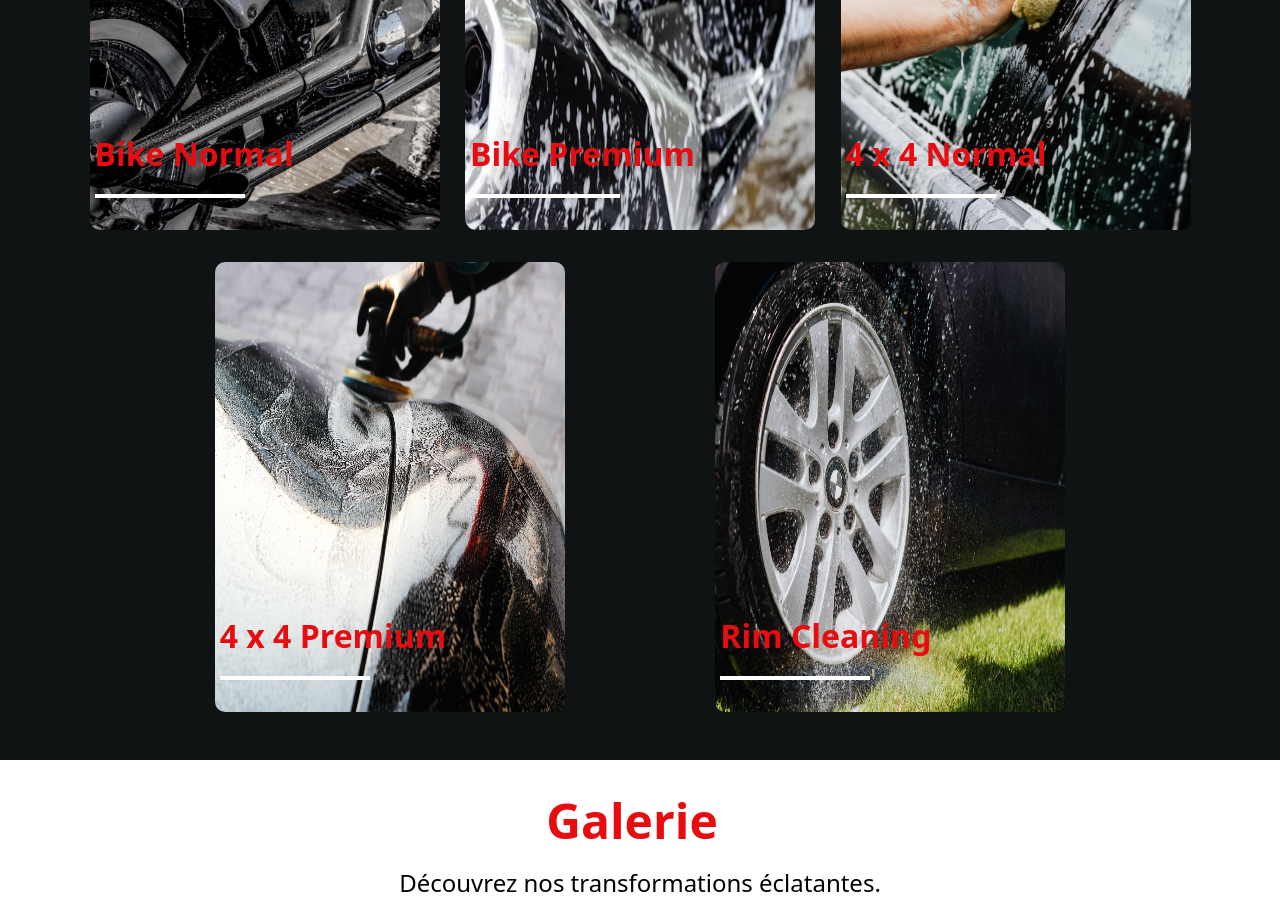
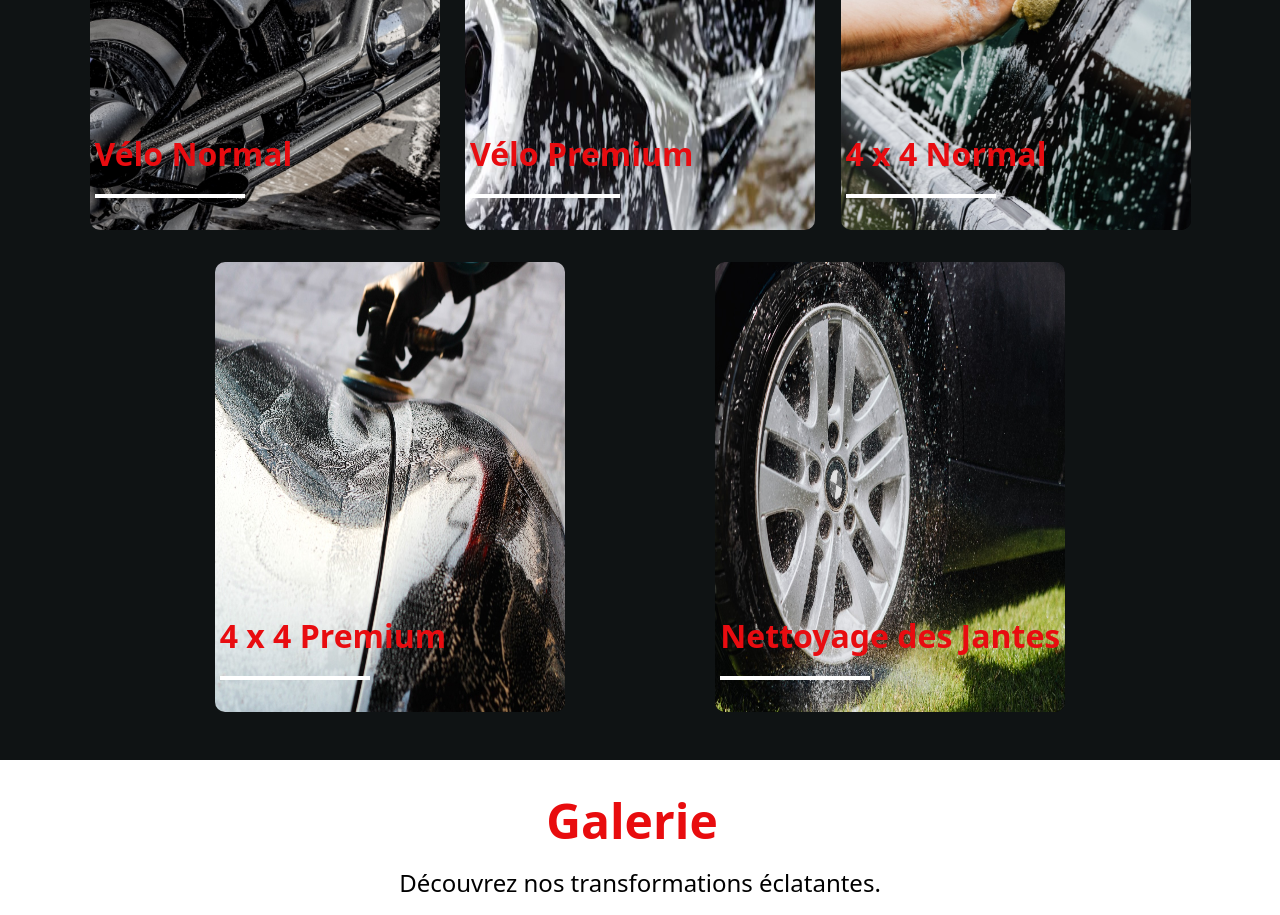
Before and after one commit to Tri-Unityy/universal-carwash, a React (Vite) app: page / in a window 1280 px wide. Shown: the part 2400-3315 px from the top of the page. Built offline with nearby package versions, Linux system fonts and the light colour scheme; a web font is replaced by a local one.

Commit message:
translate package cards

```diff
--- a/src/assets/style/css/cards.css
+++ b/src/assets/style/css/cards.css
@@ -110,15 +110,21 @@
 
 
 .ui-card .description .tag-container .tags{
-	background-color: #e80c10;
+	/* background-color: #e80c10; */
 	display: flex;
 	justify-content: center;
 	align-items: center;
-	padding:3px;
+	padding: 3px;
 	border-radius: 3px;
 	color: #fff;
 	font-weight: 600;
 	flex-wrap: wrap;
+}
+
+.ui-card .description .tag-container .tags span{
+	background-color: #e80c10;
+  	padding: 3px;
+  	border-radius: 3px;
 }
 
 .ui-card .description  .line{
--- a/src/components/Cards.jsx
+++ b/src/components/Cards.jsx
@@ -1,4 +1,4 @@
-import React from "react";
+import React, { useContext } from "react";
 import { Container } from "../assets/style/homeElements";
 import work1 from "./../assets/images/works/work1.jpeg";
 import "./../assets/style/css/cards.css";
@@ -9,9 +9,17 @@ import carpremium from "./../assets/images/packages/car-premium.jpg";
 import carrim from "./../assets/images/packages/car-rim.jpg";
 import car from "./../assets/images/packages/car.jpg";
 import packagesE from "../constants/packageEnglish";
+import packagesF from "../constants/packageFrench";
+import { TranslatorContext } from "../screens/context/TranslatorContext";
 
 const Cards = () => {
-  const cardContent = packagesE;
+  const { lang } = useContext(TranslatorContext);
+  var cardContent = {};
+  if(lang == 'french'){
+    cardContent = packagesF;
+  }else{
+    cardContent = packagesE;
+  }
   const tagContent = [];
   cardContent.forEach(p => {
     tagContent.push(p.packageItems)
@@ -37,7 +45,7 @@ const Cards = () => {
             </p>
             <div class="tag-container">
               {tagContent[0].item1 ? (
-                  <div class="tags"> {tagContent[0].item1} </div>
+                  <div class="tags"> <span>{tagContent[0].item1}</span> </div>
                 ) : null}
               {/* <div class="tags"> Interior </div>
               <div class="tags"> Exterior </div> */}
@@ -61,7 +69,10 @@ const Cards = () => {
             </p>
             <div class="tag-container">
               {tagContent[1].item1 ? (
-                  <div class="tags"> {tagContent[1].item1} </div>
+                  <div class="tags"> <span>{tagContent[1].item1}</span> </div>
+                ) : null}
+              {tagContent[1].item2 ? (
+                  <div class="tags"> <span>{tagContent[1].item2}</span> </div>
                 ) : null}
               {/* <div class="tags"> Interior </div>
               <div class="tags"> Exterior </div> */}
@@ -85,10 +96,10 @@ const Cards = () => {
             </p>
             <div class="tag-container">
               {tagContent[2].item1 ? (
-                  <div class="tags"> {tagContent[2].item1} </div>
+                  <div class="tags"> <span>{tagContent[2].item1}</span> </div>
                 ) : null}
               {tagContent[2].item2 ? (
-                  <div class="tags"> {tagContent[2].item2} </div>
+                  <div class="tags"> <span>{tagContent[2].item2}</span> </div>
                 ) : null}
               {/* <div class="tags"> Interior </div>
               <div class="tags"> Exterior </div> */}
@@ -112,10 +123,10 @@ const Cards = () => {
             </p>
             <div class="tag-container">
               {tagContent[3].item1 ? (
-                  <div class="tags"> {tagContent[3].item1} </div>
+                  <div class="tags"> <span>{tagContent[3].item1}</span> </div>
                 ) : null}
               {tagContent[3].item2 ? (
-                  <div class="tags"> {tagContent[3].item2} </div>
+                  <div class="tags"> <span>{tagContent[3].item2}</span> </div>
                 ) : null}
               {/* <div class="tags"> Interior </div>
               <div class="tags"> Exterior </div> */}
@@ -139,10 +150,10 @@ const Cards = () => {
             </p>
             <div class="tag-container">
               {tagContent[4].item1 ? (
-                  <div class="tags"> {tagContent[4].item1} </div>
+                  <div class="tags"> <span>{tagContent[4].item1}</span> </div>
                 ) : null}
               {tagContent[4].item2 ? (
-                  <div class="tags"> {tagContent[4].item2} </div>
+                  <div class="tags"> <span>{tagContent[4].item2}</span> </div>
                 ) : null}
               {/* <div class="tags"> Interior </div>
               <div class="tags"> Exterior </div> */}
--- /dev/null
+++ b/src/constants/packageFrench.jsx
@@ -0,0 +1,71 @@
+const packagesF = [
+    {
+      packageId: "1",
+
+      packageType: "Vélo Normal",
+
+      packagePrice: "À partir de 25 CHF onwards",
+
+      packageDuration: "Durée maximale 30 minutes",
+
+      packageItems: {
+        item1: "100% nettoyage à la main",
+      },
+    },
+    {
+      packageId: "2",
+
+      packageType: "Vélo Premium",
+
+      packagePrice: "À partir de 100 CHF",
+
+      packageDuration: "Durée maximale 45 minutes",
+
+      packageItems: {
+        item1: "100% nettoyage à la main",
+        item2: "Réparation des éraflures"
+      },
+    },
+    {
+      packageId: "3",
+
+      packageType: "4 x 4 Normal",
+
+      packagePrice: "À partir de 60 CHF",
+
+      packageDuration: "Durée maximale 1 h",
+
+      packageItems: {
+        item1: "Intérieur",
+        item2: "Extérieur",
+      },
+    },
+    {
+      packageId: "4",
+
+      packageType: "4 x 4 Premium",
+
+      packagePrice: "À partir de 150 CHF",
+
+      packageDuration: "Durée maximale 1 h",
+
+      packageItems: {
+        item1: "Intérieur",
+        item2: "Extérieur",
+      },
+    },
+    {
+      packageId: "5",
+
+      packageType: "Nettoyage des Jantes",
+
+      packagePrice: "À partir de 100 CHF",
+
+      packageDuration: "Durée maximale 30 minutes",
+
+      packageItems: {
+        item1: "Nettoyage complet et enlèvement des saletés",
+      },
+    },
+  ];
+  export default packagesF;
```
